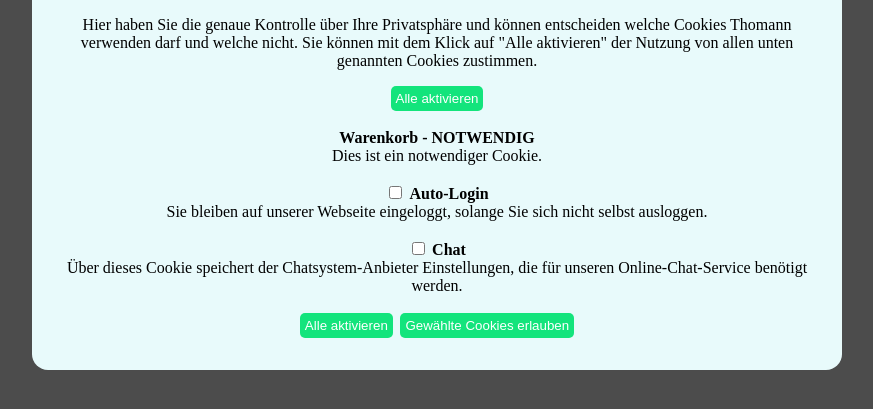
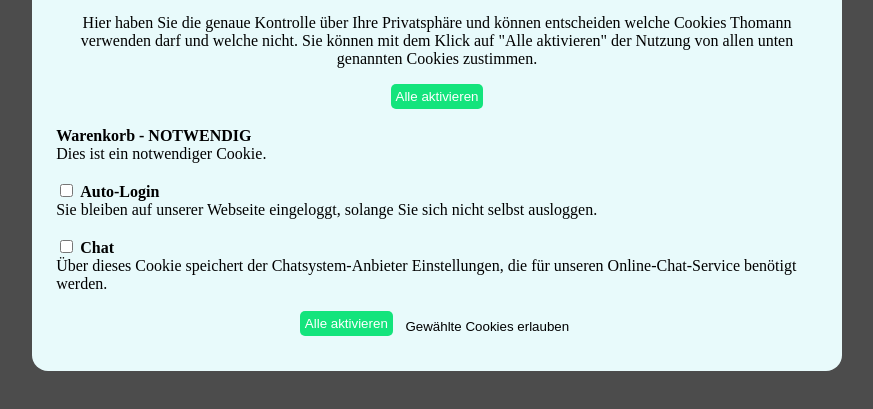
Before and after one commit to MyNameIsCarsten/german-cookiebanner, a plain HTML site: page index.html in a window 1280 px wide. Both pictures are taken after a click on the button "Weiter Infos". Shown: the part 289-698 px from the top of the page, without its empty margins (203-1076 px from the left). Drawn offline with Linux system fonts and the light colour scheme.

Commit message:
Design updates

```diff
--- a/index.html
+++ b/index.html
@@ -50,10 +50,13 @@
                             <button class="acceptBtn">Alle aktivieren</button>
                         </div>
                         <br>
-                    <label for="mandatory"><strong>Warenkorb - NOTWENDIG</strong></label>
-                    <label for="mandatory">Dies ist ein notwendiger Cookie.</label>
-                    <br>
+
                     <section id="cookie-setting">
+                        <label for="mandatory"><strong>Warenkorb - NOTWENDIG</strong></label>
+                        <br>
+                        <label for="mandatory">Dies ist ein notwendiger Cookie.</label>
+                        <br>
+                        <br>
                         <input type="checkbox" name="auto" id="auto" value="auto">
                         <label for="auto"><strong>Auto-Login</strong></label>
                         <br>
--- a/style.css
+++ b/style.css
@@ -40,13 +40,13 @@
 
 /* 3. Structure Styles
 ======================================== */
-#declineBtn, #infoBtn {
+#declineBtn, #infoBtn, #selectedBtn {
     background: transparent;
     color: var(--text_col);
     padding-top: 8px;
 }
 
-#declineBtn:hover, #infoBtn:hover {
+#declineBtn:hover, #infoBtn:hover, #selectedBtn:hover {
     text-decoration: underline;
     color: var(--link_hover);
 }
@@ -151,6 +151,10 @@
 display: none !important;
 }
 
+#cookie-setting {
+    text-align: left;
+}
+
 /* 4. Modules Styles
 ======================================== */
 
```
Also changed, not shown: cookie-consent.jpg.
